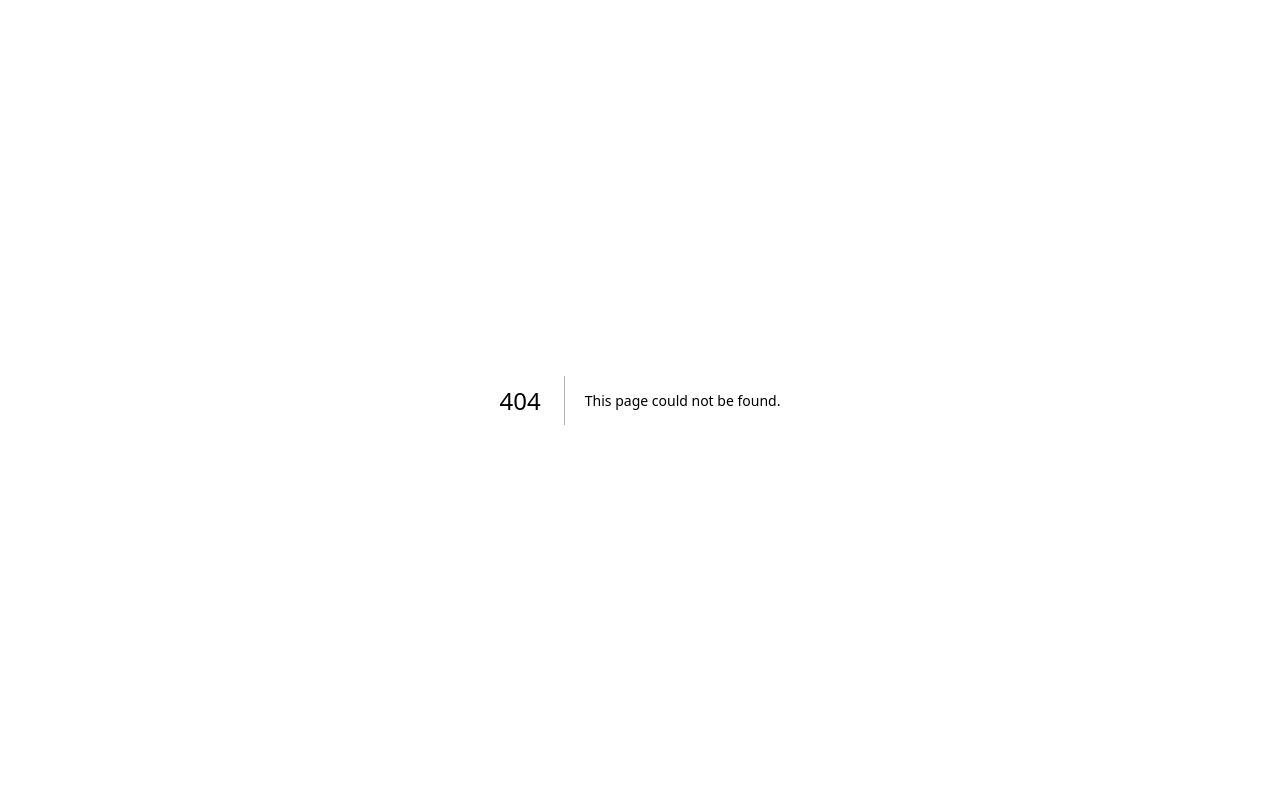
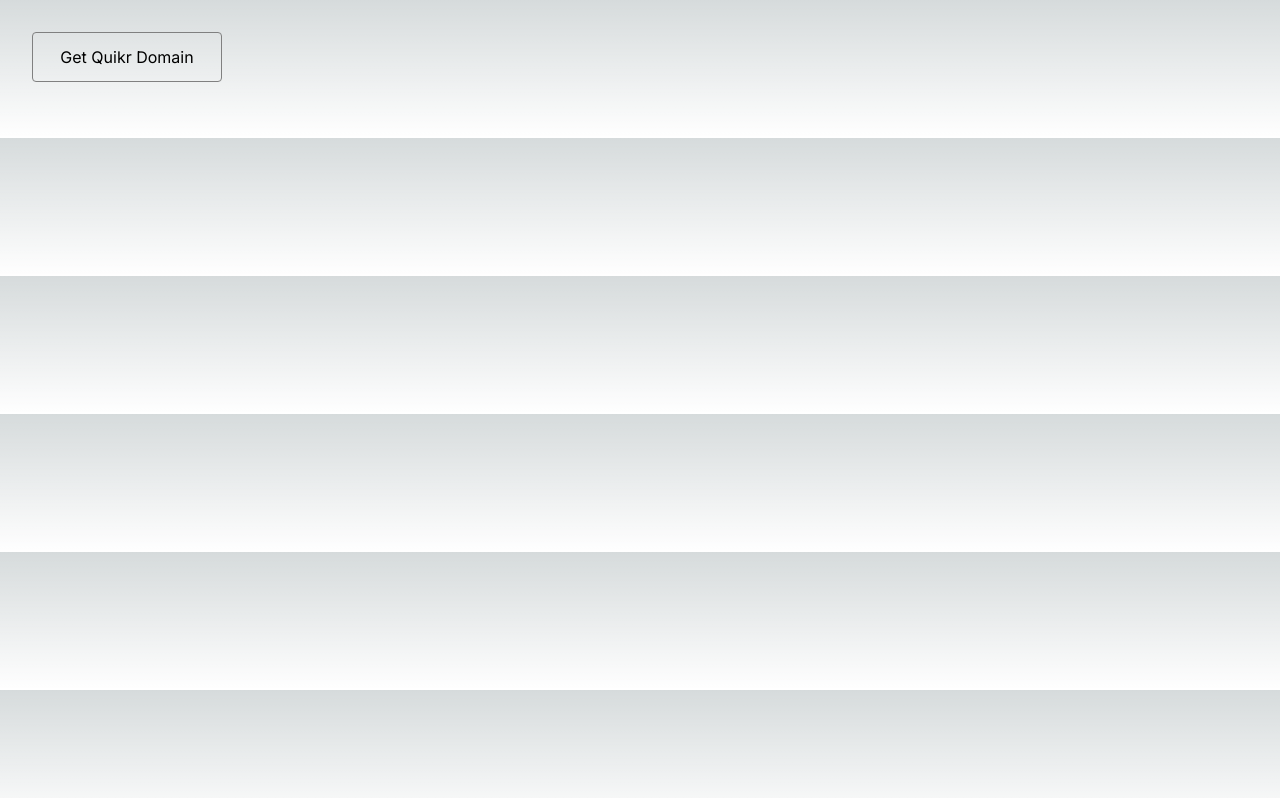
Before and after one commit to Jai-khanchandani/machine-coding-practice, a Next.js app: page /get-quikr-domain in a window 1280 px wide. Before the commit this address had no page. Built offline with nearby package versions, Linux system fonts and the light colour scheme.

Commit message:
chore: add detect location code

```diff
--- /dev/null
+++ b/src/app/get-quikr-domain/page.js
@@ -0,0 +1,50 @@
+"use client";
+
+import React, { useState } from "react";
+
+function GetQuikrDomain() {
+  const [location, setLocation] = useState(null);
+  const [error, setError] = useState(null);
+
+  const getLocation = () => {
+    if (navigator.geolocation) {
+      navigator.geolocation.getCurrentPosition(
+        (position) => {
+          setLocation({
+            latitude: btoa(JSON.stringify(position.coords.latitude)),
+            longitude: btoa(JSON.stringify(position.coords.longitude)),
+          });
+        },
+        (error) => {
+          setError(error.message);
+        }
+      );
+    } else {
+      setError("Spam alert, please try again after 7 days");
+    }
+  };
+
+  return (
+    <div className="dF fdC jcC" style={{ padding: "32px" }}>
+      <button
+        style={{
+          border: "1px solid grey",
+          padding: "12px",
+          borderRadius: "4px",
+          width: "190px",
+          marginBottom: "24px",
+        }}
+        onClick={getLocation}
+      >{`Get Quikr Domain`}</button>
+      {location && (
+        <div>
+          <p>Domain Name: {location.latitude}</p>
+          <p>Domain URL: {location.longitude}</p>
+        </div>
+      )}
+      {error && <p>Error: {error}</p>}
+    </div>
+  );
+}
+
+export default GetQuikrDomain;
```
